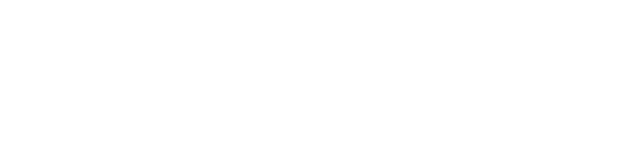
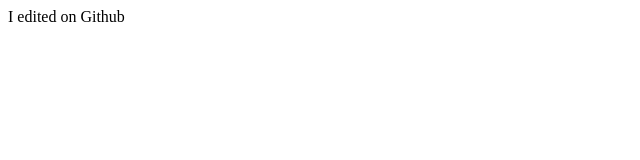
Before and after one commit to omarakamal/example, a plain HTML site: page index.html in a window 1280 px wide. Shown: the whole page, without its empty margins (0-640 px from the left). Drawn offline with Linux system fonts and the light colour scheme.

Commit message:
Update index.html

```diff
--- a/index.html
+++ b/index.html
@@ -6,6 +6,6 @@
     <title>Document</title>
 </head>
 <body>
-
+    I edited on Github
 </body>
 </html>
```
